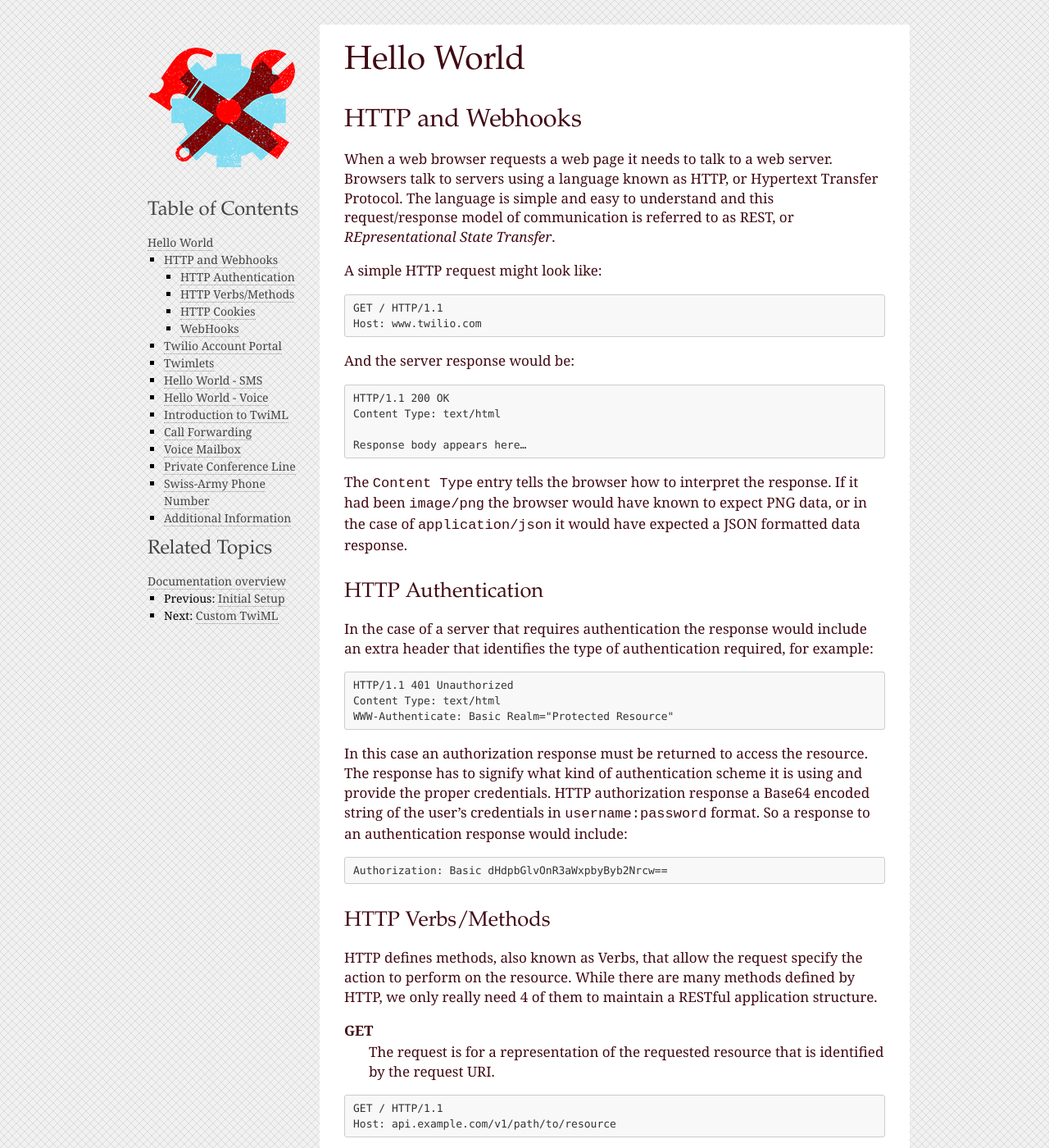
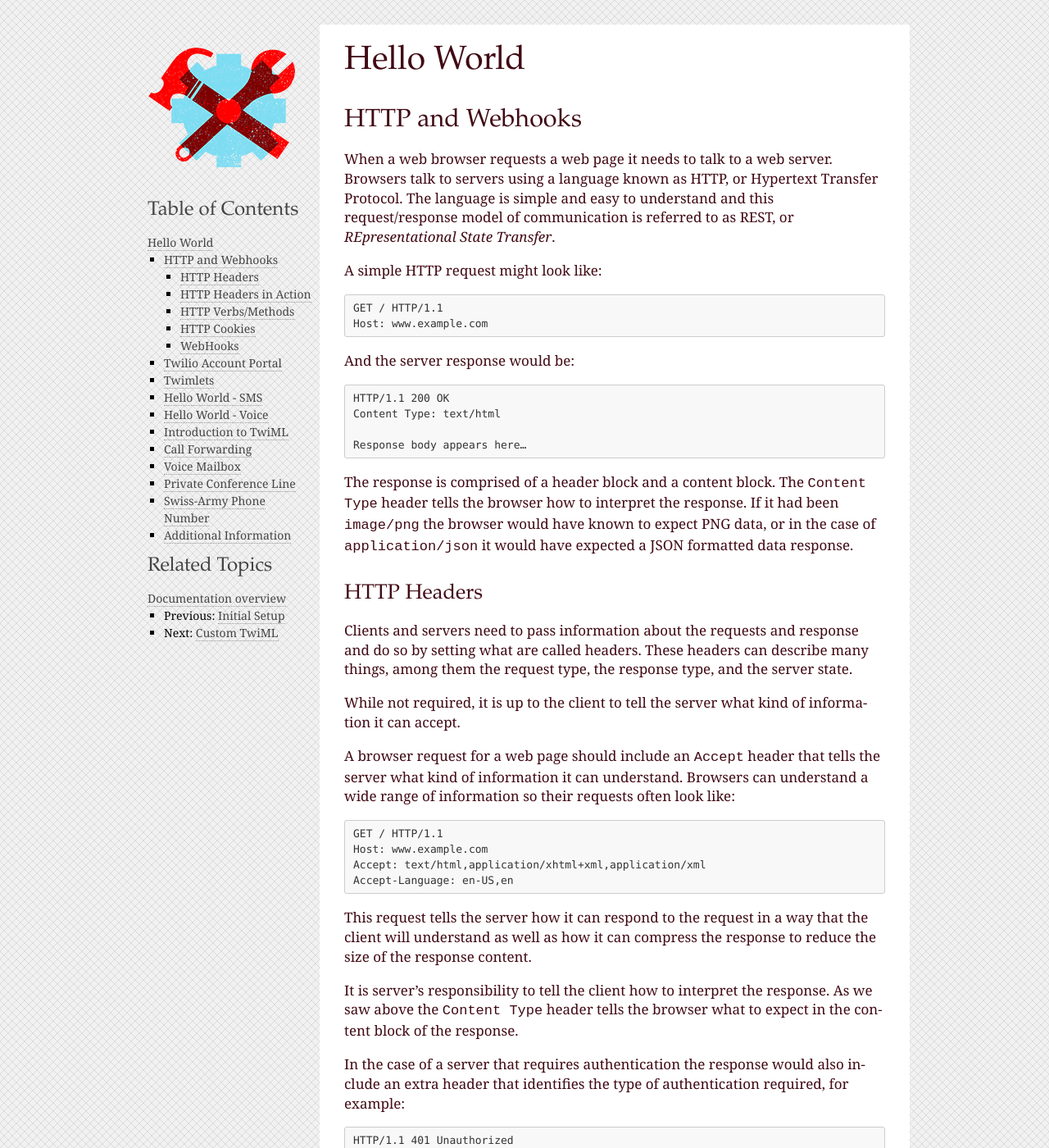
Before and after one commit to twilio/workshop, a Sphinx documentation site: the page built from docs/hello_world.rst, in a window 1280 px wide and 1400 px high. Shown: the whole window at 82% size. Built offline with Sphinx 7.4.7, drawn with Linux system fonts in a browser that asks for light colours; some of the changed text lies outside the part shown.

Commit message:
More content

```diff
--- a/docs/hello_world.rst
+++ b/docs/hello_world.rst
@@ -13,7 +13,7 @@ A simple HTTP request might look like:
 .. code-block:: text
 
 	GET / HTTP/1.1
-	Host: www.twilio.com
+	Host: www.example.com
 
 And the server response would be:
 
@@ -24,12 +24,29 @@ And the server response would be:
 
 	Response body appears here…
 
-The ``Content Type`` entry tells the browser how to interpret the response. If it had been ``image/png`` the browser would have known to expect PNG data, or in the case of ``application/json`` it would have expected a JSON formatted data response.
+The response is comprised of a header block and a content block. The ``Content Type`` header tells the browser how to interpret the response. If it had been ``image/png`` the browser would have known to expect PNG data, or in the case of ``application/json`` it would have expected a JSON formatted data response.
 
-HTTP Authentication
-^^^^^^^^^^^^^^^^^^^
+HTTP Headers
+^^^^^^^^^^^^
 
-In the case of a server that requires authentication the response would include an extra header that identifies the type of authentication required, for example:
+Clients and servers need to pass information about the requests and response and do so by setting what are called headers. These headers can describe many things, among them the request type, the response type, and the server state.
+
+While not required, it is up to the client to tell the server what kind of information it can accept.
+
+A browser request for a web page should include an ``Accept`` header that tells the server what kind of information it can understand. Browsers can understand a wide range of information so their requests often look like:
+
+.. code-block:: text
+
+	GET / HTTP/1.1
+	Host: www.example.com
+	Accept: text/html,application/xhtml+xml,application/xml
+	Accept-Language: en-US,en
+
+This request tells the server how it can respond to the request in a way that the client will understand as well as how it can compress the response to reduce the size of the response content.
+
+It is server's responsibility to tell the client how to interpret the response. As we saw above the ``Content Type`` header tells the browser what to expect in the content block of the response.
+
+In the case of a server that requires authentication the response would also include an extra header that identifies the type of authentication required, for example:
 
 .. code-block:: text
 
@@ -43,6 +60,15 @@ In this case an authorization response must be returned to access the resource.
 
 	Authorization: Basic dHdpbGlvOnR3aWxpbyByb2Nrcw==
 
+HTTP Headers in Action
+^^^^^^^^^^^^^^^^^^^^^^
+
+Lets try this out on `Hurl.it <http://hurl.it/?url=http://www.twilio.com>`_ to see how we can change the way a server responds.
+
+By just loading the server's response we see a content body of HTML that we can read. Now click on `add header`, enter ``Accept-Encoding`` and ``gzip,deflate`` and submit the request.
+
+The response now includes a header ``Content-Encoding: gzip`` and the content body is compressed with gzip compression and is unreadable by mortal man.
+
 HTTP Verbs/Methods
 ^^^^^^^^^^^^^^^^^^
 
@@ -50,13 +76,6 @@ HTTP defines methods, also known as Verbs, that allow the request specify the ac
 
 **GET**
 	The request is for a representation of the requested resource that is identified by the request URI.
-
-.. code-block:: text
-
-	GET / HTTP/1.1
-	Host: api.example.com/v1/path/to/resource
-
-.. code-block:: text
 
 **POST**
 	The request is to submit data to be processed for the specified resource. This may create a new resource or update an existing resource.
@@ -73,21 +92,6 @@ HTTP Cookies
 An HTTP Cookie is a small piece of information that is sent in a server's response and stored by the client. When returning to the site the client will send that cookie data back to the server each time it requests a resource.
 
 Cookies have many uses but are generally used to help the server identify returning users so that the server can maintain the state of your session. For example, after logging in to a website you are given a cookie that allows the server to identify you and verify that you are logged in during your browser session.
-
-There are two types of cookies:
-
-Session Cookie
-	Session cookies are stored in memory and are discarded when you close your browser.
-
-Persistent Cookie
-	Permanent Cookies are stored on your hard drive until they expire or until the cookie is manually deleted.
-
-Cookies are comprised of a name, value, expiration date, path, domain, and secure flag.
-
-- The name & value are a simple key/value pair of information. The value can be any string of text.
-- The expiration date controls how long the cookie is valid. If an expiration date is not set then the cookie is a session cookie and will not be saved past the browser session.
-- The path and domain tells the browser when to send the cookie to the server. A cookie with a domain of ``www.example.com`` and a path of ``/resource/name`` will only be sent when the browser requests ``www.example.com/resource/name``. Cookies can be set to allow subdomain access by using the ``.example.com`` format. In this case the cookie is valid for ``www.example.com`` and ``sub.example.com``.
-- The secure flag tells the client to only send the cookie when the connection to the server is secure.
 
 WebHooks
 ^^^^^^^^
```
